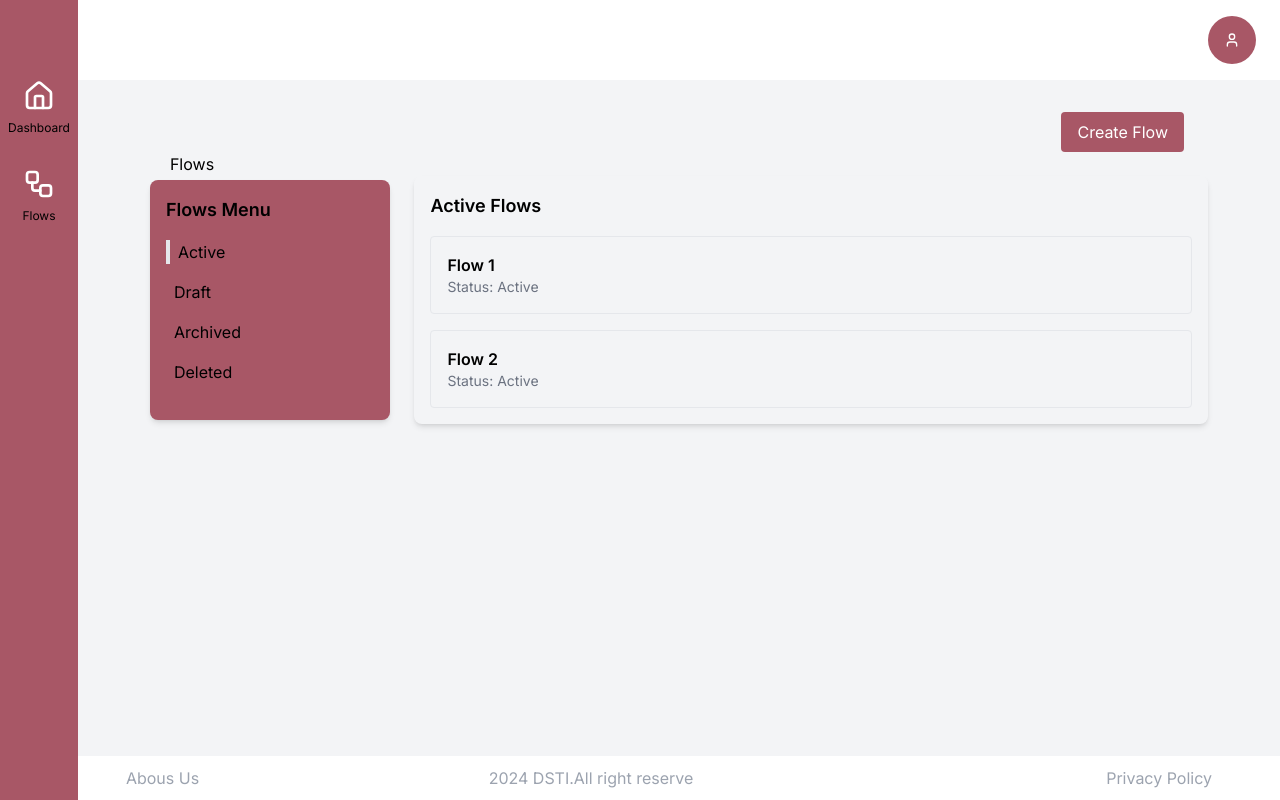
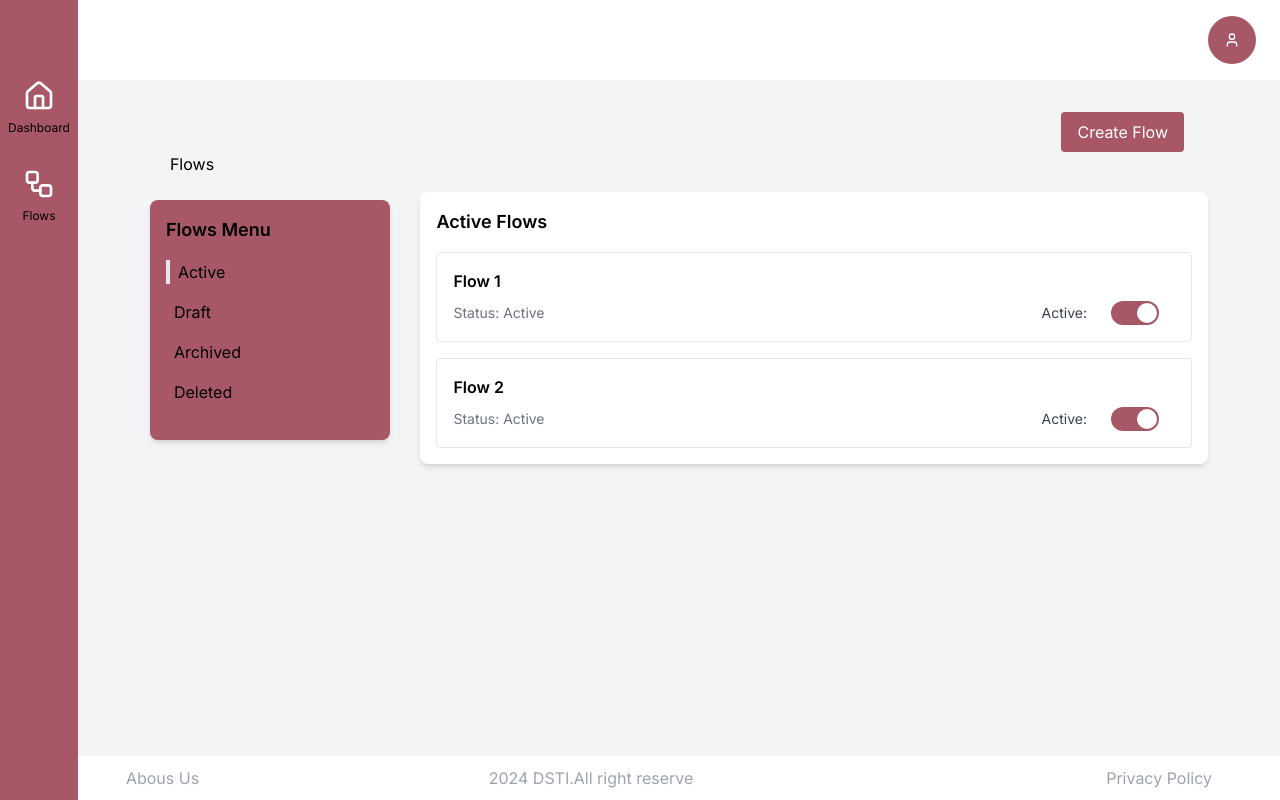
Before and after one commit to dsti-sl/e-referral, a Next.js app: page /flows in a window 1280 px wide. Built offline with nearby package versions, Linux system fonts and the light colour scheme.

Commit message:
add swicth for flow active toggle

```diff
--- a/src/app/flows/flowcanvas/page.tsx
+++ b/src/app/flows/flowcanvas/page.tsx
@@ -38,11 +38,51 @@ const FlowCanvas: React.FC<{ flowId: string }> = ({ flowId }) => {
 
   const formFields: FormsField[] = [
     {
-      id: 'label',
-      label: 'Node Label',
+      id: 'title',
+      label: 'Name/Title*',
       type: 'text',
-      placeholder: 'Enter node label',
+      placeholder: 'Enter flow name',
       required: true,
+    },
+    {
+      id: 'status',
+      label: 'Status*',
+      type: 'radio',
+      options: [
+        { label: 'Custom', value: 'custom' },
+        { label: 'Disabled', value: 'disabled' },
+      ],
+      required: true,
+    },
+    {
+      id: 'priority',
+      label: 'Priority',
+      type: 'select',
+      options: [
+        { label: 'High Level', value: 'high' },
+        { label: 'Mid Level', value: 'mid' },
+        { label: 'Low Level', value: 'low' },
+      ],
+      required: true,
+    },
+    {
+      id: 'description',
+      label: 'Description*',
+      type: 'textarea',
+      placeholder: 'Enter flow description',
+      required: true,
+    },
+    {
+      id: 'terminate',
+      label: '',
+      type: 'radio',
+      options: [{ label: 'Terminate', value: 'terminate' }],
+    },
+    {
+      id: 'validate',
+      label: '',
+      type: 'radio',
+      options: [{ label: 'Validate', value: 'validate' }],
     },
   ];
 
@@ -153,6 +193,11 @@ const FlowCanvas: React.FC<{ flowId: string }> = ({ flowId }) => {
 
   const flowPathNodes = getFlowPathNodes();
 
+  // close drawer
+  const handleDrawerClose = () => {
+    setIsDrawerOpen(false);
+  };
+
   return (
     <div className="h-screen w-full p-8">
       <Link href="/flows" className="text-sm text-gray-900 hover:text-black">
@@ -170,7 +215,7 @@ const FlowCanvas: React.FC<{ flowId: string }> = ({ flowId }) => {
               column.isActive ? 'bg-blue-800' : 'bg-gray-300'
             }`}
           >
-            <h2 className="text-lg font-semibold text-white">{column.title}</h2>
+            <h2 className="text-lg font-semibold text-white">{column.nodes}</h2>
             <ul className="mt-4 space-y-2">
               {getFilteredNodes(column.id).map((node) => (
                 <li
@@ -216,6 +261,7 @@ const FlowCanvas: React.FC<{ flowId: string }> = ({ flowId }) => {
         <Forms
           fields={formFields}
           onSave={handleAddOrEditNode}
+          onClose={handleDrawerClose}
           initialData={nodeToEdit ? { label: nodeToEdit.label } : undefined}
         />
       </Drawer>
--- a/src/app/flows/page.tsx
+++ b/src/app/flows/page.tsx
@@ -151,11 +151,11 @@ export default function FlowsPage() {
   };
 
   return (
-    <div className="container mx-auto flex items-center justify-between">
-      <div className="ph-20 w-1/4">
+    <div className="container mx-auto flex flex-col items-center justify-between sm:w-full md:flex-row">
+      <div className="ph-20 sm:w-full md:w-1/4 lg:w-1/4">
         <MenuCard onSelect={setSelectedStatus} />
       </div>
-      <div className="w-3/4">
+      <div className="sm:mt-4 sm:w-full md:ml-2 md:w-3/4 lg:w-3/4">
         <FlowsCard status={selectedStatus} flows={flowsData[selectedStatus]} />
       </div>
       <div className="fixed right-24 top-24 py-4 pl-20">
--- a/src/components/FlowsCard.tsx
+++ b/src/components/FlowsCard.tsx
@@ -1,4 +1,5 @@
 import Link from 'next/link';
+import { useState } from 'react';
 
 interface FlowsCardProps {
   status: 'Active' | 'Draft' | 'Archived' | 'Deleted';
@@ -11,15 +12,33 @@ interface FlowsCardProps {
 }
 
 export default function FlowsCard({ status, flows }: FlowsCardProps) {
+  // State to track the active status of each flow by its ID
+  const [activeStates, setActiveStates] = useState<Record<number, boolean>>(
+    flows.reduce(
+      (acc, flow) => {
+        acc[flow.id] = status === 'Active';
+        return acc;
+      },
+      {} as Record<number, boolean>,
+    ),
+  );
+
+  const handleToggle = (id: number) => {
+    setActiveStates((prevState) => ({
+      ...prevState,
+      [id]: !prevState[id],
+    }));
+  };
+
   return (
-    <div className="rounded-lg p-4 shadow-md">
+    <div className="card rounded-lg bg-white p-4 shadow-md">
       <h2 className="mb-4 text-lg font-semibold text-black">{status} Flows</h2>
       <ul className="space-y-4">
         {flows.length > 0 ? (
           flows.map((flow) => (
             <li
               key={flow.id}
-              className="rounded border p-4 hover:border-gray-200 hover:bg-erefer-rose"
+              className="rounded border p-4 hover:border-gray-200 hover:bg-gray-200"
             >
               <Link
                 href={`/flows/flowcanvas?flowId=${flow.id}`} // Passing the flowId as a query parameter
@@ -27,7 +46,31 @@ export default function FlowsCard({ status, flows }: FlowsCardProps) {
               >
                 {flow.name}
               </Link>
-              <p className="text-sm text-gray-500">Status: {status}</p>
+              <div className="mt-2 flex items-center justify-between">
+                <p className="text-sm text-gray-500">Status: {status}</p>
+                <label className="flex cursor-pointer items-center">
+                  <input
+                    type="checkbox"
+                    className="toggle-checkbox sr-only"
+                    checked={activeStates[flow.id]}
+                    onChange={() => handleToggle(flow.id)}
+                  />
+                  <span className="mr-6 text-sm text-gray-700">Active:</span>
+                  <div
+                    className={`relative mr-4 inline-flex h-6 w-12 flex-shrink-0 cursor-pointer rounded-full border-2 border-transparent transition-colors duration-200 ease-in-out ${
+                      activeStates[flow.id] ? 'bg-erefer-rose' : 'bg-gray-300'
+                    }`}
+                  >
+                    <span
+                      className={`inline-block h-5 w-5 transform rounded-full bg-white transition-transform duration-200 ease-in-out ${
+                        activeStates[flow.id]
+                          ? 'translate-x-6'
+                          : 'translate-x-0'
+                      }`}
+                    />
+                  </div>
+                </label>
+              </div>
             </li>
           ))
         ) : (
```
